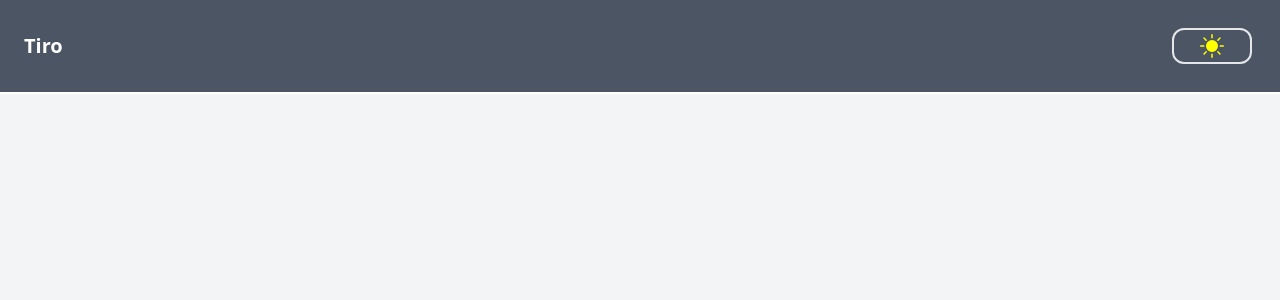
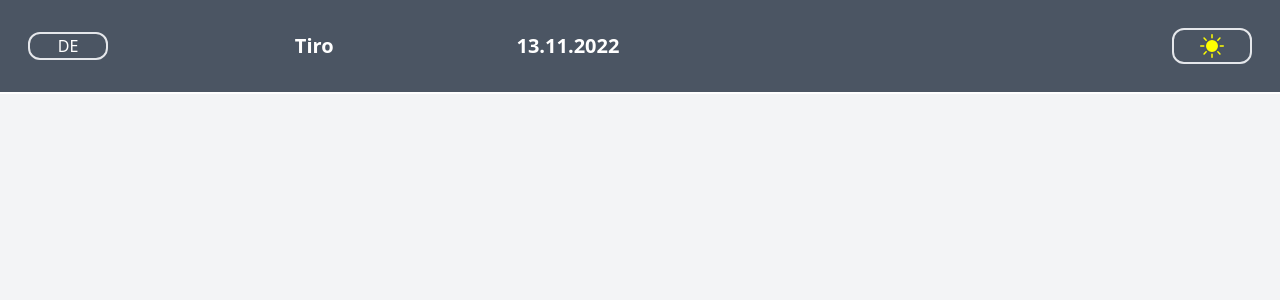
Before and after one commit to brudijoe/tiro, a React (Create React App) app in the folder tiro-client/: page / in a window 1280 px wide. Shown: the top 300 px of the page. Built offline with nearby package versions, Linux system fonts and the light colour scheme.

Commit message:
Add_language_switch

```diff
--- a/tiro-client/package.json
+++ b/tiro-client/package.json
@@ -10,6 +10,7 @@
     "@types/node": "^16.18.3",
     "@types/react": "^18.0.25",
     "@types/react-dom": "^18.0.8",
+    "date-fns": "^2.29.3",
     "react": "^18.2.0",
     "react-dom": "^18.2.0",
     "react-icons": "^4.6.0",
--- /dev/null
+++ b/tiro-client/src/hooks/useLanguage.ts
@@ -0,0 +1,9 @@
+import { useState } from "react";
+
+export default function useLanguage() {
+  const [selectedLanguage, setSelectedLanguage] = useState("DE");
+
+  return {
+    selectedLanguage,
+  };
+}
--- a/tiro-client/src/pages/Header.tsx
+++ b/tiro-client/src/pages/Header.tsx
@@ -1,10 +1,26 @@
 import { DarkModeSwitch } from "./DarkModeSwitch";
+import { LanguageSwitch } from "./LanguageSwitch";
+import translations from "../translations/translation.json";
+import { currentDateDe } from "../pages/Time";
 
+// TODO date and language depend on selected language
 export function Header() {
   return (
     <nav className="p-6 flex items-center justify-between bg-gray-600 border-b-2 border-white">
+      <div>
+        <LanguageSwitch />
+      </div>
       <div className="text-white">
         <span className="font-semibold text-xl">Tiro</span>
+      </div>
+      <div className="text-white">
+        <span className="font-semibold text-xl">{currentDateDe}</span>
+      </div>
+      <div className="text-white">
+        <span className="font-semibold text-xl">{`${""}`}</span>
+      </div>
+      <div className="text-white">
+        <span className="font-semibold text-xl">{`${""}`}</span>
       </div>
       <div>
         <DarkModeSwitch />
--- /dev/null
+++ b/tiro-client/src/pages/LanguageSwitch.tsx
@@ -0,0 +1,19 @@
+import { useState } from "react";
+
+export function LanguageSwitch() {
+  const [language, setLanguage] = useState(false);
+
+  //TODO set global
+  function handleClick() {
+    setLanguage(!language);
+  }
+
+  return (
+    <div
+      onClick={handleClick}
+      className="m-1 w-20 bg-gray-600 flex justify-center items-center rounded-xl border-2 dark:border-white text-white cursor-pointer hover:bg-gray-800"
+    >
+      {language ? "EN" : "DE"}
+    </div>
+  );
+}
--- /dev/null
+++ b/tiro-client/src/pages/Time.ts
@@ -0,0 +1,7 @@
+import { format } from "date-fns";
+import { de, enGB } from "date-fns/locale";
+
+export const currentDateDe = format(new Date(), "dd.MM.yyyy", { locale: de });
+export const currentDateEnGb = format(new Date(), "MM/dd/yyyy", {
+  locale: enGB,
+});
--- /dev/null
+++ b/tiro-client/src/translations/translation.json
@@ -0,0 +1,14 @@
+{
+    "german": {
+        "header": {
+            "new_task": "Neue Angewohnheit",
+            "statistic": "Statistik"
+        }
+    },
+    "english": {
+        "header": {
+            "new_task": "New Habit",
+            "statistic": "Statistic"
+        }
+    }
+}
```
Also changed, not shown: 1 other file (tests, documents, lock files or other folders).
